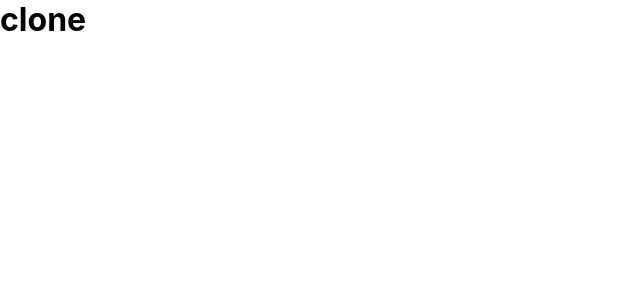
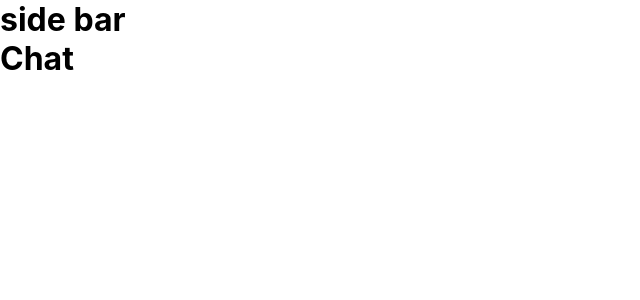
Before and after one commit to haris18896/Whatsapp_clone, a React (Create React App) app: page / in a window 1280 px wide. Shown: the top 300 px of the page, without its empty margins (0-640 px from the left). Built offline with nearby package versions, Linux system fonts and the light colour scheme.

Commit message:
initial components has been rendered

```diff
--- a/src/App.js
+++ b/src/App.js
@@ -1,13 +1,14 @@
 import React from 'react'
 import './App.css';
+import Chat from './components/chat/Chat';
+import Sidebar from './components/sidebar/Sidebar';
 
 function App() {
   return (
     <div className="app">
-        <h1>clone</h1>
+        <Sidebar />
 
-        {/* Sidebar */}
-        {/* chatComponent */}
+        <Chat />
     </div>
   );
 }
--- /dev/null
+++ b/src/components/chat/Chat.jsx
@@ -0,0 +1,11 @@
+import React from 'react'
+import './Chat.css'
+function Chat() {
+    return (
+        <div className="chat">
+            <h1>Chat</h1>
+        </div>
+    )
+}
+
+export default Chat
--- /dev/null
+++ b/src/components/sidebar/Sidebar.jsx
@@ -0,0 +1,12 @@
+import React from 'react';
+import './Sidebar.css'
+
+function Sidebar() {
+    return (
+        <div className="sidebar">
+            <h1>side bar</h1>
+        </div>
+    )
+}
+
+export default Sidebar
```
Also changed, not shown: src/components/chat/Chat.css (added), src/components/sidebar/Sidebar.css (added).
